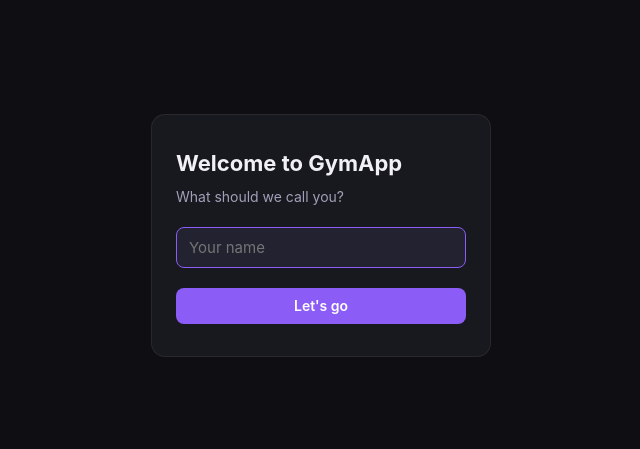
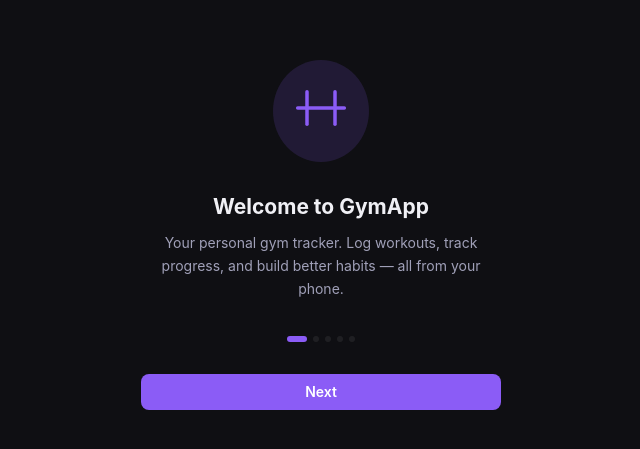
Before and after one commit to piers-taylor-1994/GymApp, a Preact app: page / in a window 1280 px wide. Shown: the part 165-614 px from the top of the page, without its empty margins (319-959 px from the left). Built offline with nearby package versions, Linux system fonts and the light colour scheme.

Commit message:
Add multi-slide onboarding flow with feature tour and name prompt

```diff
--- a/src/app.jsx
+++ b/src/app.jsx
@@ -10,13 +10,13 @@
 import { Templates } from './screens/Templates.jsx'
 import { Settings } from './screens/Settings.jsx'
 
-// Tab bar SVG icons
+// ── Tab bar icons ────────────────────────────────────────────────────────────
 const Icons = {
-  home: <svg xmlns="http://www.w3.org/2000/svg" viewBox="0 0 24 24" fill="none" stroke="currentColor" stroke-width="2" stroke-linecap="round" stroke-linejoin="round"><path d="M3 9l9-7 9 7v11a2 2 0 0 1-2 2H5a2 2 0 0 1-2-2z"/><polyline points="9 22 9 12 15 12 15 22"/></svg>,
-  history: <svg xmlns="http://www.w3.org/2000/svg" viewBox="0 0 24 24" fill="none" stroke="currentColor" stroke-width="2" stroke-linecap="round" stroke-linejoin="round"><circle cx="12" cy="12" r="10"/><polyline points="12 6 12 12 16 14"/></svg>,
+  home:      <svg xmlns="http://www.w3.org/2000/svg" viewBox="0 0 24 24" fill="none" stroke="currentColor" stroke-width="2" stroke-linecap="round" stroke-linejoin="round"><path d="M3 9l9-7 9 7v11a2 2 0 0 1-2 2H5a2 2 0 0 1-2-2z"/><polyline points="9 22 9 12 15 12 15 22"/></svg>,
+  history:   <svg xmlns="http://www.w3.org/2000/svg" viewBox="0 0 24 24" fill="none" stroke="currentColor" stroke-width="2" stroke-linecap="round" stroke-linejoin="round"><circle cx="12" cy="12" r="10"/><polyline points="12 6 12 12 16 14"/></svg>,
   exercises: <svg xmlns="http://www.w3.org/2000/svg" viewBox="0 0 24 24" fill="none" stroke="currentColor" stroke-width="2" stroke-linecap="round" stroke-linejoin="round"><line x1="6" y1="5" x2="6" y2="19"/><line x1="18" y1="5" x2="18" y2="19"/><line x1="2" y1="12" x2="22" y2="12"/></svg>,
-  progress: <svg xmlns="http://www.w3.org/2000/svg" viewBox="0 0 24 24" fill="none" stroke="currentColor" stroke-width="2" stroke-linecap="round" stroke-linejoin="round"><polyline points="22 12 18 12 15 21 9 3 6 12 2 12"/></svg>,
-  settings: <svg xmlns="http://www.w3.org/2000/svg" viewBox="0 0 24 24" fill="none" stroke="currentColor" stroke-width="2" stroke-linecap="round" stroke-linejoin="round"><circle cx="12" cy="12" r="3"/><path d="M19.4 15a1.65 1.65 0 0 0 .33 1.82l.06.06a2 2 0 0 1-2.83 2.83l-.06-.06a1.65 1.65 0 0 0-1.82-.33 1.65 1.65 0 0 0-1 1.51V21a2 2 0 0 1-4 0v-.09A1.65 1.65 0 0 0 9 19.4a1.65 1.65 0 0 0-1.82.33l-.06.06a2 2 0 0 1-2.83-2.83l.06-.06A1.65 1.65 0 0 0 4.68 15a1.65 1.65 0 0 0-1.51-1H3a2 2 0 0 1 0-4h.09A1.65 1.65 0 0 0 4.6 9a1.65 1.65 0 0 0-.33-1.82l-.06-.06a2 2 0 0 1 2.83-2.83l.06.06A1.65 1.65 0 0 0 9 4.68a1.65 1.65 0 0 0 1-1.51V3a2 2 0 0 1 4 0v.09a1.65 1.65 0 0 0 1 1.51 1.65 1.65 0 0 0 1.82-.33l.06-.06a2 2 0 0 1 2.83 2.83l-.06.06A1.65 1.65 0 0 0 19.4 9a1.65 1.65 0 0 0 1.51 1H21a2 2 0 0 1 0 4h-.09a1.65 1.65 0 0 0-1.51 1z"/></svg>,
+  progress:  <svg xmlns="http://www.w3.org/2000/svg" viewBox="0 0 24 24" fill="none" stroke="currentColor" stroke-width="2" stroke-linecap="round" stroke-linejoin="round"><polyline points="22 12 18 12 15 21 9 3 6 12 2 12"/></svg>,
+  settings:  <svg xmlns="http://www.w3.org/2000/svg" viewBox="0 0 24 24" fill="none" stroke="currentColor" stroke-width="2" stroke-linecap="round" stroke-linejoin="round"><circle cx="12" cy="12" r="3"/><path d="M19.4 15a1.65 1.65 0 0 0 .33 1.82l.06.06a2 2 0 0 1-2.83 2.83l-.06-.06a1.65 1.65 0 0 0-1.82-.33 1.65 1.65 0 0 0-1 1.51V21a2 2 0 0 1-4 0v-.09A1.65 1.65 0 0 0 9 19.4a1.65 1.65 0 0 0-1.82.33l-.06.06a2 2 0 0 1-2.83-2.83l.06-.06A1.65 1.65 0 0 0 4.68 15a1.65 1.65 0 0 0-1.51-1H3a2 2 0 0 1 0-4h.09A1.65 1.65 0 0 0 4.6 9a1.65 1.65 0 0 0-.33-1.82l-.06-.06a2 2 0 0 1 2.83-2.83l.06.06A1.65 1.65 0 0 0 9 4.68a1.65 1.65 0 0 0 1-1.51V3a2 2 0 0 1 4 0v.09a1.65 1.65 0 0 0 1 1.51 1.65 1.65 0 0 0 1.82-.33l.06-.06a2 2 0 0 1 2.83 2.83l-.06.06A1.65 1.65 0 0 0 19.4 9a1.65 1.65 0 0 0 1.51 1H21a2 2 0 0 1 0 4h-.09a1.65 1.65 0 0 0-1.51 1z"/></svg>,
 }
 
 const TABS = [
@@ -27,23 +27,91 @@
   { id: 'settings',  label: 'Settings'  },
 ]
 
-export function App() {
-  useSeedOnce()
-  const tab = useSignal('home')
+// ── Onboarding ───────────────────────────────────────────────────────────────
+const SLIDES = [
+  {
+    icon: <svg xmlns="http://www.w3.org/2000/svg" viewBox="0 0 24 24" fill="none" stroke="currentColor" stroke-width="1.5" stroke-linecap="round" stroke-linejoin="round" style="width:56px;height:56px;color:var(--accent);"><line x1="6" y1="5" x2="6" y2="19"/><line x1="18" y1="5" x2="18" y2="19"/><line x1="2" y1="12" x2="22" y2="12"/></svg>,
+    title: 'Welcome to GymApp',
+    body: 'Your personal gym tracker. Log workouts, track progress, and build better habits — all from your phone.',
+  },
+  {
+    icon: <svg xmlns="http://www.w3.org/2000/svg" viewBox="0 0 24 24" fill="none" stroke="currentColor" stroke-width="1.5" stroke-linecap="round" stroke-linejoin="round" style="width:56px;height:56px;color:var(--accent);"><rect x="3" y="3" width="18" height="18" rx="3"/><line x1="3" y1="9" x2="21" y2="9"/><line x1="3" y1="15" x2="21" y2="15"/><line x1="9" y1="3" x2="9" y2="21"/></svg>,
+    title: 'Build Templates',
+    body: 'Create workout templates for your regular sessions — push day, pull day, legs — then start them in one tap from the home screen.',
+  },
+  {
+    icon: <svg xmlns="http://www.w3.org/2000/svg" viewBox="0 0 24 24" fill="none" stroke="currentColor" stroke-width="1.5" stroke-linecap="round" stroke-linejoin="round" style="width:56px;height:56px;color:var(--accent);"><polyline points="22 12 18 12 15 21 9 3 6 12 2 12"/></svg>,
+    title: 'Track Your Progress',
+    body: 'See your strength gains over time with charts and personal records. Your full workout history is always a tap away.',
+  },
+  {
+    icon: <svg xmlns="http://www.w3.org/2000/svg" viewBox="0 0 24 24" fill="none" stroke="currentColor" stroke-width="1.5" stroke-linecap="round" stroke-linejoin="round" style="width:56px;height:56px;color:var(--accent);"><rect x="2" y="3" width="20" height="14" rx="2"/><line x1="8" y1="21" x2="16" y2="21"/><line x1="12" y1="17" x2="12" y2="21"/></svg>,
+    title: '100+ Exercises',
+    body: 'Choose from over 100 exercises across all muscle groups, including cardio. You can also browse and filter the full library any time.',
+  },
+  {
+    icon: <svg xmlns="http://www.w3.org/2000/svg" viewBox="0 0 24 24" fill="none" stroke="currentColor" stroke-width="1.5" stroke-linecap="round" stroke-linejoin="round" style="width:56px;height:56px;color:var(--accent);"><path d="M12 22s8-4 8-10V5l-8-3-8 3v7c0 6 8 10 8 10z"/></svg>,
+    title: '100% Offline',
+    body: 'No account needed. GymApp works without an internet connection and all your data stays privately on your device — nothing is ever sent to a server.',
+  },
+]
+
+function Onboarding() {
+  const [step, setStep] = useState(0)
   const [nameInput, setNameInput] = useState('')
+  const isLastSlide = step === SLIDES.length - 1
+  const isNameStep = step === SLIDES.length
 
-  const goToWorkout = () => { tab.value = 'workout' }
-  const goToTab = (t) => { tab.value = t }
+  return (
+    <div id="app" style="display:flex;flex-direction:column;align-items:center;justify-content:center;padding:32px 24px;min-height:100dvh;">
 
-  const showTabBar = tab.value !== 'workout'
+      {!isNameStep ? (
+        <div
+          key={step}
+          style="width:100%;max-width:360px;display:flex;flex-direction:column;align-items:center;animation:fadeUp 0.28s ease both;"
+        >
+          {/* Icon */}
+          <div style="margin-bottom:32px;padding:20px;background:var(--accent-muted);border-radius:50%;">
+            {SLIDES[step].icon}
+          </div>
 
-  // Show name prompt on first launch
-  if (!userName.value) {
-    return (
-      <div id="app" style="display:flex;align-items:center;justify-content:center;padding:32px;">
-        <div class="card" style="width:100%;max-width:340px;padding:32px 24px;display:flex;flex-direction:column;gap:20px;animation:popIn 0.25s ease both;">
-          <div>
-            <div style="font-size:1.467rem;font-weight:700;margin-bottom:6px;">Welcome to GymApp</div>
+          {/* Text */}
+          <div style="text-align:center;margin-bottom:36px;">
+            <div style="font-size:1.4rem;font-weight:700;margin-bottom:10px;line-height:1.25;">{SLIDES[step].title}</div>
+            <div style="font-size:0.933rem;color:var(--text2);line-height:1.65;">{SLIDES[step].body}</div>
+          </div>
+
+          {/* Dot indicators */}
+          <div style="display:flex;gap:6px;margin-bottom:32px;">
+            {SLIDES.map((_, i) => (
+              <div
+                key={i}
+                style={{
+                  width: i === step ? '20px' : '6px',
+                  height: '6px',
+                  borderRadius: '3px',
+                  background: i === step ? 'var(--accent)' : 'var(--border)',
+                  transition: 'width 0.25s ease, background 0.25s ease',
+                }}
+              />
+            ))}
+          </div>
+
+          <button class="btn btn-primary btn-full" onClick={() => setStep(s => s + 1)}>
+            {isLastSlide ? "Let's get started" : 'Next'}
+          </button>
+        </div>
+
+      ) : (
+        <div
+          key="name"
+          style="width:100%;max-width:360px;display:flex;flex-direction:column;align-items:center;gap:20px;animation:fadeUp 0.28s ease both;"
+        >
+          <div style="padding:20px;background:var(--accent-muted);border-radius:50%;">
+            <svg xmlns="http://www.w3.org/2000/svg" viewBox="0 0 24 24" fill="none" stroke="currentColor" stroke-width="1.5" stroke-linecap="round" stroke-linejoin="round" style="width:56px;height:56px;color:var(--accent);"><path d="M20 21v-2a4 4 0 0 0-4-4H8a4 4 0 0 0-4 4v2"/><circle cx="12" cy="7" r="4"/></svg>
+          </div>
+          <div style="text-align:center;">
+            <div style="font-size:1.4rem;font-weight:700;margin-bottom:8px;">One last thing</div>
             <div style="font-size:0.933rem;color:var(--text2);">What should we call you?</div>
           </div>
           <input
@@ -52,7 +120,7 @@
             value={nameInput}
             onInput={e => setNameInput(e.target.value)}
             onKeyDown={e => e.key === 'Enter' && nameInput.trim() && setUserName(nameInput.trim())}
-            style="font-size:1rem;"
+            style="font-size:1rem;text-align:center;width:100%;"
             autoFocus
           />
           <button
@@ -60,12 +128,25 @@
             disabled={!nameInput.trim()}
             onClick={() => setUserName(nameInput.trim())}
           >
-            Let's go
+            Start training
           </button>
         </div>
-      </div>
-    )
-  }
+      )}
+
+    </div>
+  )
+}
+
+// ── Main app ─────────────────────────────────────────────────────────────────
+export function App() {
+  useSeedOnce()
+  const tab = useSignal('home')
+
+  const goToWorkout = () => { tab.value = 'workout' }
+  const goToTab = (t) => { tab.value = t }
+  const showTabBar = tab.value !== 'workout'
+
+  if (!userName.value) return <Onboarding />
 
   return (
     <div id="app">
```
